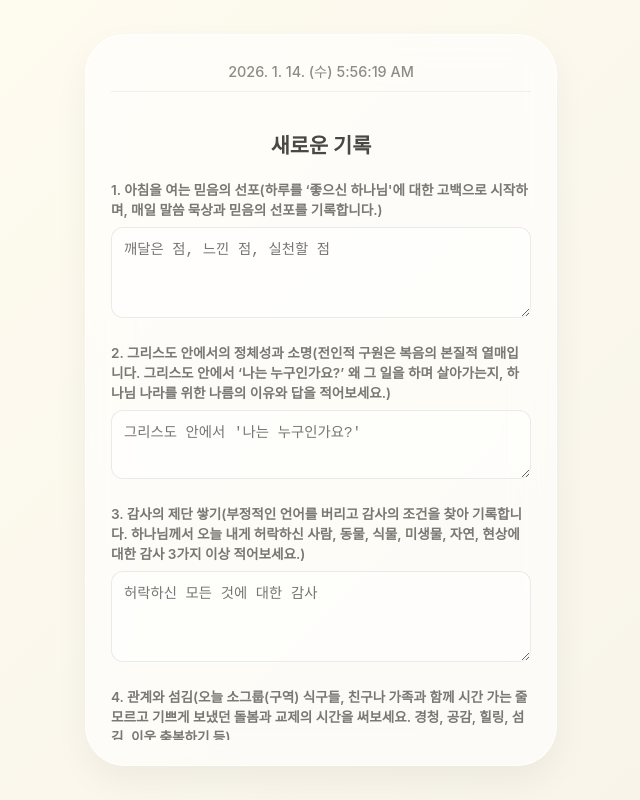
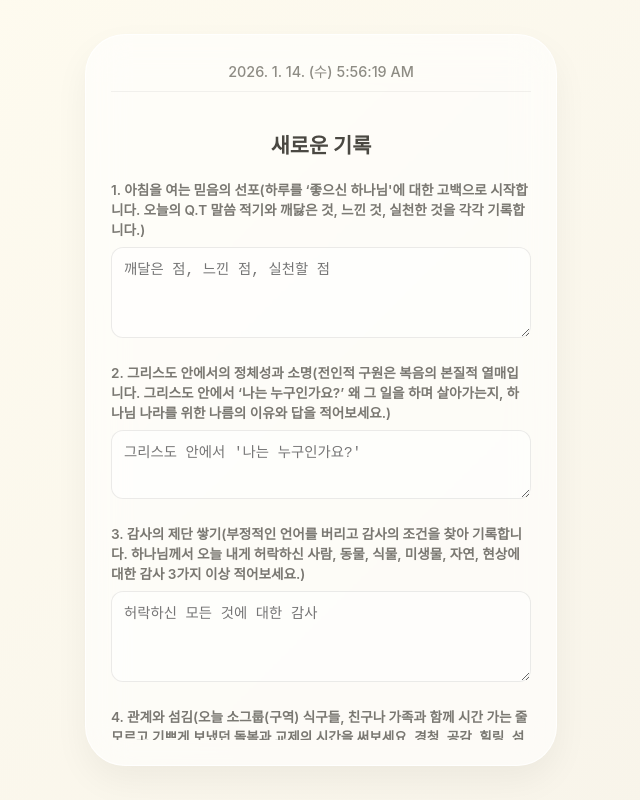
Before and after one commit to younghunban-collab/Future-Journal, a plain HTML site: page index.html in a window 1280 px wide. Both pictures are taken after a click on the button "오늘의 저널링하기". Shown: the whole page, without its empty margins (319-959 px from the left). Drawn offline with Linux system fonts and the light colour scheme.

Commit message:
Refactor index.html structure and content

```diff
--- a/index.html
+++ b/index.html
@@ -139,7 +139,7 @@
     <div id="page2" class="page">
         <h2>새로운 기록</h2>
         <div class="input-group">
-            <label>1. 아침을 여는 믿음의 선포(하루를 ‘좋으신 하나님'에 대한 고백으로 시작하며, 매일 말씀 묵상과 믿음의 선포를 기록합니다.)</label>
+            <label>1. 아침을 여는 믿음의 선포(하루를 ‘좋으신 하나님'에 대한 고백으로 시작합니다. 오늘의 Q.T 말씀 적기와 깨닳은 것, 느낀 것, 실천한 것을 각각 기록합니다.)</label>
             <textarea id="entry1" rows="3" placeholder="깨달은 점, 느낀 점, 실천할 점"></textarea>
         </div>
         <div class="input-group">
@@ -195,7 +195,7 @@
 
 <script>
     const labels = [
-        "1. 아침을 여는 믿음의 선포(하루를 ‘좋으신 하나님'에 대한 고백으로 시작하며, 매일 말씀 묵상과 믿음의 선포를 기록합니다.)",
+        "1. 아침을 여는 믿음의 선포(하루를 ‘좋으신 하나님'에 대한 고백으로 시작합니다. 오늘의 Q.T 말씀 적기와 깨닳은 것, 느낀 것, 실천한 것을 각각 기록합니다.)",
         "2. 그리스도 안에서의 정체성과 소명(전인적 구원은 복음의 본질적 열매입니다. 그리스도 안에서 ‘나는 누구인가요?’ 왜 그 일을 하며 살아가는지, 하나님 나라를 위한 나름의 이유와 답을 적어보세요.)",
         "3. 감사의 제단 쌓기(부정적인 언어를 버리고 감사의 조건을 찾아 기록합니다. 하나님께서 오늘 내게 허락하신 사람, 동물, 식물, 미생물, 자연, 현상에 대한 감사 3가지 이상 적어보세요.)",
         "4. 관계와 섬김(오늘 소그룹(구역) 식구들, 친구나 가족과 함께 시간 가는 줄 모르고 기쁘게 보냈던 돌봄과 교제의 시간을 써보세요. 경청, 공감, 힐링, 섬김, 이웃 축복하기 등 세상에 선한 영향력을 미친 한 사람을 선정하고 그 이유를 적어보세요.)",
```
